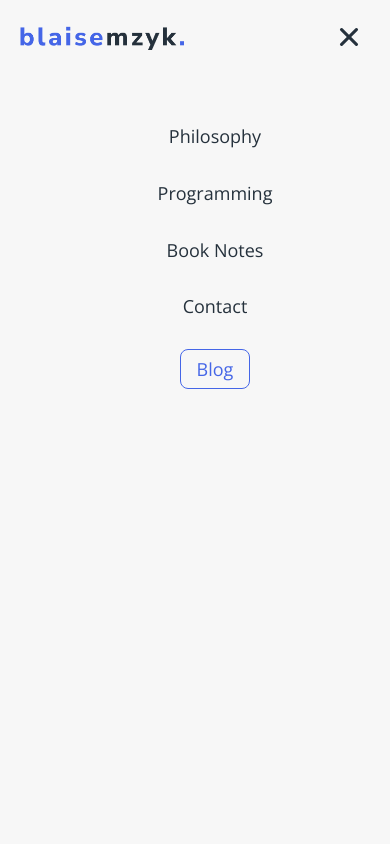
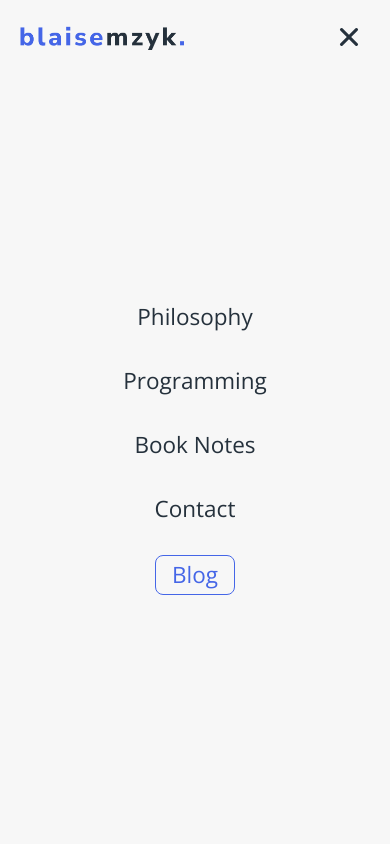
Before and after one commit to blzjmzk/blaise-mzyk-website, a Next.js app: page / in a window 390 px wide. Both pictures are taken after a click on the button 349 px from the left and 38 px from the top of the page. Shown: the top 844 px of the page. Built offline with nearby package versions, Linux system fonts and the light colour scheme.

Commit message:
Refactor: simplify navbar component

```diff
--- a/app/_components/button/Button.tsx
+++ b/app/_components/button/Button.tsx
@@ -1,6 +1,5 @@
+import { CSSProperties, ReactNode } from "react";
 import styles from "./Button.module.css";
-import React, { CSSProperties, ReactNode } from "react";
-import PropTypes from "prop-types";
 
 interface Props {
   variant: "primary" | "outline" | "delete";
--- a/app/_components/navbar/NavBar.module.css
+++ b/app/_components/navbar/NavBar.module.css
@@ -30,16 +30,20 @@
 }
 
 .navListOpen {
+  align-items: center;
+  background-color: var(--color-white);
   display: flex;
-  font-size: 1.8rem;
+  flex-direction: column;
+  font-size: 2.25rem;
   gap: 2rem;
-  flex-direction: column;
+  height: calc(100vh - 50px);
+  justify-content: center;
+  margin: 0;
+  padding-left: 0;
   position: absolute;
   top: 50px;
+  transform-origin: top;
   width: 100vw;
-  background-color: var(--color-white);
-  height: 100vh;
-  transform-origin: top;
 }
 
 .navItem {
--- a/app/_components/navbar/NavBar.tsx
+++ b/app/_components/navbar/NavBar.tsx
@@ -1,87 +1,34 @@
 "use client";
-import { AnimatePresence, motion } from "framer-motion";
+import logo_of_blaise_mzyk from "@/public/images/logo_of_blaise_mzyk.png";
+import { AnimatePresence } from "framer-motion";
 import Image from "next/image";
 import Link from "next/link";
-import { usePathname } from "next/navigation";
-import { useEffect, useState } from "react";
-import logo_of_blaise_mzyk from "@/public/images/logo_of_blaise_mzyk.png";
+import { useState } from "react";
 import Button from "../button";
 import styles from "./NavBar.module.css";
 import MenuButton from "./menu-button/menuButton";
+import MobileMenu from "./mobile-menu";
+import NavLinkComponent from "./nav-link-component";
+
+interface Navlink {
+  label: string;
+  href: string;
+}
 
 const NavBar = () => {
   const [menuOpen, setMenuOpen] = useState(false);
 
-  const currentPath = usePathname();
-
-  const closeMenu = () => {
-    setMenuOpen(false);
-  };
-
-  const navLinks = [
+  const navLinks: Navlink[] = [
     { label: "Philosophy", href: "/philosophy" },
     { label: "Programming", href: "/programming" },
     { label: "Book Notes", href: "/book-notes" },
     { label: "Contact", href: "/contact" },
+    { label: "Blog", href: "/blog" },
   ];
-
-  const menuLinkVars = {
-    initial: {
-      y: "30vh",
-      transition: {
-        duration: 0.5,
-        ease: [0.37, 1, 0.63, 1],
-      },
-    },
-    open: {
-      y: 0,
-      transition: {
-        duration: 0.7,
-        ease: [0, 0.55, 0.45, 1],
-      },
-    },
-  };
-
-  const containerVars = {
-    initial: {
-      transition: {
-        staggerChildren: 0.09,
-        staggerDirection: -1,
-      },
-    },
-    open: {
-      transition: {
-        staggerChildren: 0.09,
-        delayChildren: 0.3,
-        staggerDirection: 1,
-      },
-    },
-  };
-
-  const menuVars = {
-    initial: {
-      scaleY: 0,
-    },
-    animate: {
-      scaleY: 1,
-      transition: {
-        duration: 0.5,
-        ease: [0.12, 0, 0.39, 0],
-      },
-    },
-    exit: {
-      scaleY: 0,
-      transition: {
-        delay: 0.5,
-        duration: 0.5,
-        ease: [0.22, 1, 0.36, 1],
-      },
-    },
-  };
 
   return (
     <nav className={styles.navigation}>
-      <Link href="/" onClick={closeMenu}>
+      <Link href="/" onClick={() => setMenuOpen(false)}>
         <div className={styles.navBrand}>
           <Image
             src={logo_of_blaise_mzyk}
@@ -97,28 +44,15 @@ const NavBar = () => {
       <ul className={styles.navList}>
         {navLinks.map((navLink) => (
           <li key={navLink.href} className={styles.navItem}>
-            <Link
-              href={navLink.href}
-              className={`${styles.navLink} ${
-                navLink.href === currentPath
-                  ? styles.activeNavLink
-                  : styles.nonActiveNavLink
-              }`}
-              onClick={closeMenu}
-            >
-              {navLink.label}
-            </Link>
+            <NavLinkComponent href={navLink.href}>
+              {navLink.label === "Blog" && (
+                <Button variant="outline">{navLink.label}</Button>
+              )}
+              {navLink.label !== "Blog" && navLink.label}
+            </NavLinkComponent>
           </li>
         ))}
-        <div className={styles.hidden}>
-          <motion.li variants={menuLinkVars} className={styles.navItem}>
-            <Link href="/blog" className={styles.navLink} onClick={closeMenu}>
-              <Button variant="outline">Blog</Button>
-            </Link>
-          </motion.li>
-        </div>
       </ul>
-
       <div className={styles.navMenu}>
         <MenuButton
           onClick={() => setMenuOpen(!menuOpen)}
@@ -127,50 +61,7 @@ const NavBar = () => {
       </div>
       <AnimatePresence>
         {menuOpen && (
-          <motion.div
-            variants={menuVars}
-            initial="initial"
-            animate="animate"
-            exit="exit"
-            className={styles.navListOpen}
-          >
-            <motion.ul
-              variants={containerVars}
-              initial="initial"
-              animate="open"
-              exit="initial"
-              className={styles.navListOpen}
-            >
-              {navLinks.map((navLink) => (
-                <div key={navLink.href} className={styles.hidden}>
-                  <motion.li variants={menuLinkVars} className={styles.navItem}>
-                    <Link
-                      href={navLink.href}
-                      className={`${styles.navLink} ${
-                        navLink.href === currentPath
-                          ? styles.activeNavLink
-                          : styles.nonActiveNavLink
-                      }`}
-                      onClick={closeMenu}
-                    >
-                      {navLink.label}
-                    </Link>
-                  </motion.li>
-                </div>
-              ))}
-              <div className={styles.hidden}>
-                <motion.li variants={menuLinkVars} className={styles.navItem}>
-                  <Link
-                    href="/blog"
-                    className={styles.navLink}
-                    onClick={closeMenu}
-                  >
-                    <Button variant="outline">Blog</Button>
-                  </Link>
-                </motion.li>
-              </div>
-            </motion.ul>
-          </motion.div>
+          <MobileMenu navLinks={navLinks} onClick={() => setMenuOpen(false)} />
         )}
       </AnimatePresence>
     </nav>
--- /dev/null
+++ b/app/_components/navbar/mobile-menu/MobileMenu.tsx
@@ -0,0 +1,90 @@
+import { motion } from "framer-motion";
+import Button from "../../button";
+import styles from "../NavBar.module.css";
+import NavLinkComponent from "../nav-link-component";
+
+interface Props {
+  navLinks: Navlink[];
+  onClick: () => void;
+}
+
+interface Navlink {
+  label: string;
+  href: string;
+}
+
+const MobileMenu = ({ navLinks, onClick }: Props) => {
+  const openMenuVariants = {
+    initial: {
+      scaleY: 0,
+    },
+    open: {
+      scaleY: 1,
+      transition: {
+        duration: 0.5,
+        ease: [0.1, 0, 0.4, 0],
+        staggerChildren: 0.1,
+        delayChildren: 0.3,
+        staggerDirection: 1,
+      },
+    },
+    close: {
+      scaleY: 0,
+      transition: {
+        delay: 0.5,
+        duration: 0.5,
+        ease: [0.2, 1, 0.35, 1],
+        staggerChildren: 0.1,
+        staggerDirection: -1,
+      },
+    },
+  };
+
+  const mobileMenuLinksVariants = {
+    initial: {
+      y: "30vh",
+    },
+    open: {
+      y: 0,
+      transition: {
+        duration: 0.5,
+        ease: [0, 0.5, 0.4, 1],
+      },
+    },
+    close: {
+      y: "30vh",
+      transition: {
+        duration: 0.5,
+        ease: [0.35, 1, 0.6, 1],
+      },
+    },
+  };
+
+  return (
+    <motion.ul
+      variants={openMenuVariants}
+      initial="initial"
+      animate="open"
+      exit="close"
+      className={styles.navListOpen}
+    >
+      {navLinks.map((navLink, index) => (
+        <div key={index} className={styles.hidden}>
+          <motion.li
+            variants={mobileMenuLinksVariants}
+            className={styles.navItem}
+          >
+            <NavLinkComponent href={navLink.href} onClick={onClick}>
+              {navLink.label === "Blog" && (
+                <Button variant="outline">{navLink.label}</Button>
+              )}
+              {navLink.label !== "Blog" && navLink.label}
+            </NavLinkComponent>
+          </motion.li>
+        </div>
+      ))}
+    </motion.ul>
+  );
+};
+
+export default MobileMenu;
--- /dev/null
+++ b/app/_components/navbar/mobile-menu/index.ts
@@ -0,0 +1,2 @@
+import MobileMenu from "./MobileMenu";
+export default MobileMenu;
--- /dev/null
+++ b/app/_components/navbar/nav-link-component/NavLinkComponent.tsx
@@ -0,0 +1,28 @@
+import Link from "next/link";
+import { usePathname } from "next/navigation";
+import { ReactNode } from "react";
+import styles from "../NavBar.module.css";
+
+interface Props {
+  href: string;
+  children: ReactNode;
+  onClick?: () => void;
+}
+
+const NavLinkComponent = ({ href, onClick, children }: Props) => {
+  const currentPath = usePathname();
+
+  return (
+    <Link
+      href={href}
+      className={`${styles.navLink} ${
+        href === currentPath ? styles.activeNavLink : styles.nonActiveNavLink
+      }`}
+      onClick={onClick}
+    >
+      {children}
+    </Link>
+  );
+};
+
+export default NavLinkComponent;
--- /dev/null
+++ b/app/_components/navbar/nav-link-component/index.ts
@@ -0,0 +1,2 @@
+import NavLinkComponent from "./NavlinkComponent";
+export default NavLinkComponent;
```
Also changed, not shown: package.json (+7 -7 lines), 1 other file (tests, documents, lock files or other folders).
